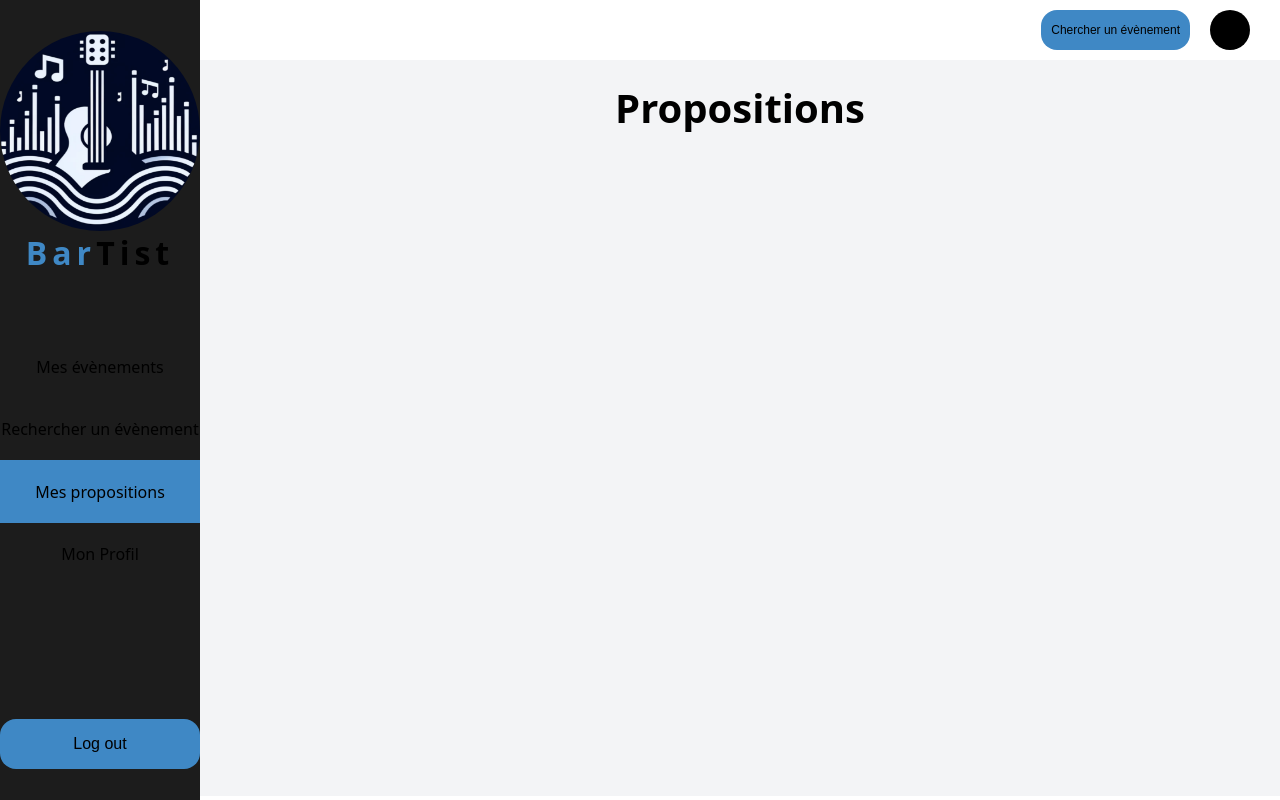
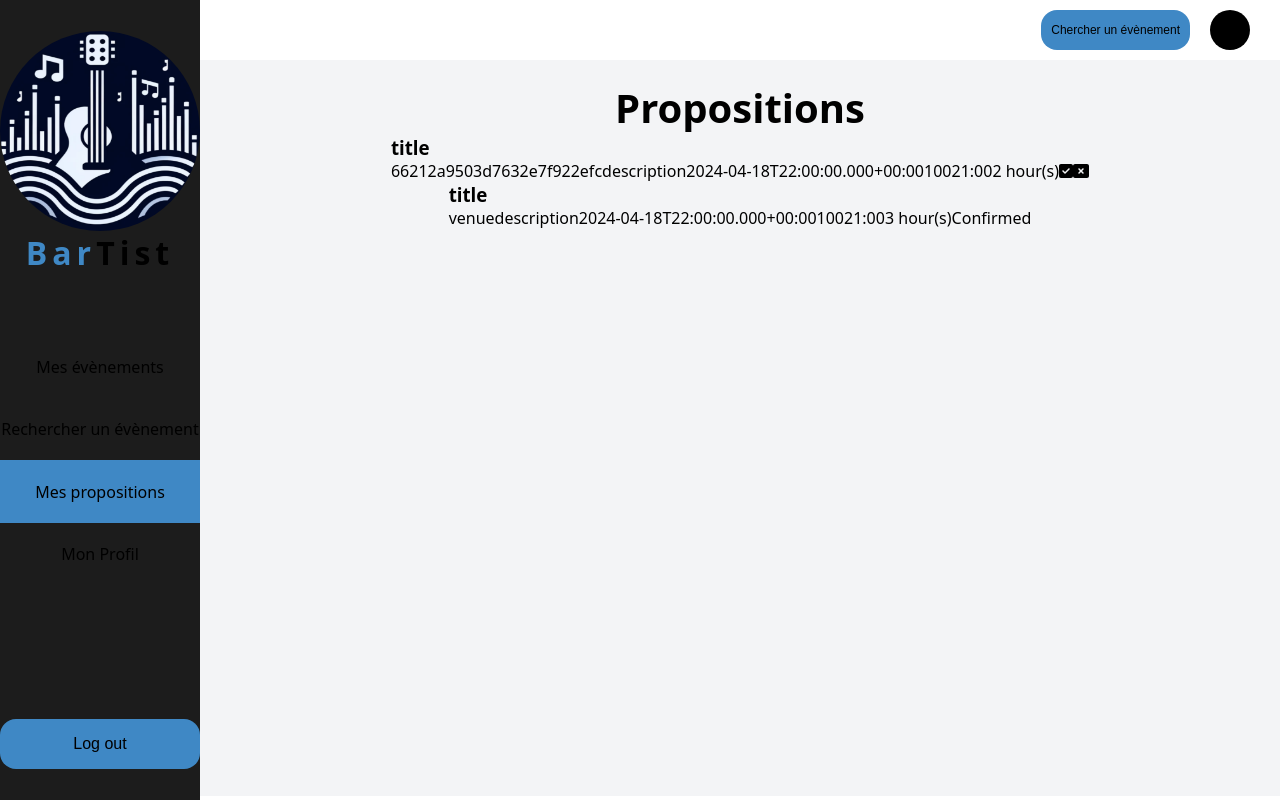
Before and after one commit to Raskoskar/bartist-frontend, a Next.js app: page /Propositions in a window 1280 px wide. Built offline with nearby package versions, Linux system fonts and the light colour scheme.

Commit message:
premiere etape bookings

```diff
--- a/src/api/bookings.js
+++ b/src/api/bookings.js
@@ -1,6 +1,10 @@
+
+
 // Fonction de liaison vers le backend pour l'affichage des bookings'
 export const displayAllBookings = async (token, isVenue) => {
     try {
+        console.log(token)
+        console.log(isVenue)
       const response = await fetch(`http://localhost:3000/bookings/displayAllBookings`, {
         method: "POST",
         headers: {
@@ -14,3 +18,20 @@
       console.error("Error during display bookings:", error.message);
     }
   };
+
+  // Fonction de liaison vers le backend pour le changement de statut d'un booking'
+export const updateBookingStatus = async (token, isVenue, status) => {
+    try {
+      const response = await fetch(`http://localhost:3000/bookings/updateBookingStatus`, {
+        method: "POST",
+        headers: {
+          "Content-Type": "application/json",
+        },
+        body: JSON.stringify({ _id: _id}),
+      });
+      const data = await response.json();
+      return data;
+    } catch (error) {
+      console.error("Error during booking update", error.message);
+    }
+  };
--- a/src/components/cardBooking.js
+++ b/src/components/cardBooking.js
@@ -0,0 +1,55 @@
+import styles from '../styles/CardBooking.module.css';
+import Image from 'next/image';
+import React from 'react';
+import { FontAwesomeIcon } from '@fortawesome/react-fontawesome';
+import { faCheckSquare, faWindowClose } from '@fortawesome/free-solid-svg-icons';
+
+import { updateBookingStatus } from '../api/bookings';
+
+export default function CardBooking(props) {
+
+    //État local pour stocker les événements récupérés depuis l'api bookings
+
+
+    const handleConfirmBooking = () => {
+        const status = 'Confirmed';
+        props.updateBookingStatus(status)
+	}
+
+    const handleRefuseBooking = () => {
+        const status = 'Refused';
+        props.updateBookingStatus(status)
+	}
+
+    const buttons = (
+        <>
+            <FontAwesomeIcon onClick={() => handleConfirmBooking()} icon={faCheckSquare}  className={styles.actionIcon} />
+            <FontAwesomeIcon onClick={() => handleRefuseBooking()} icon={faWindowClose}  className={styles.actionIcon} />
+        </>
+    )
+
+
+    return (
+        <div className={styles.card}>
+            {/* <Image
+                className={styles.pictureEvent}
+                src={props.picture}
+                alt={props.title}
+                width={200}
+                height={100}
+            />  */}
+            <h3 className={styles.cardTitle}>{props.title}</h3>
+            <div className={styles.cardInfo}>
+            <span>{props.venue}</span>
+                <span>{props.description}</span>
+                <span>{props.date}</span>
+                <span>{props.rate}</span>
+                <span>{props.hour_start}</span>
+                <span>{props.duration} hour(s)</span>
+                {props.status === 'Pending' && buttons}
+                {(props.status === 'Confirmed' || props.status === 'Refused') && <span>{props.status}</span>}
+
+            </div>
+        </div>
+    )
+  }
--- a/src/pages/Propositions.js
+++ b/src/pages/Propositions.js
@@ -1,17 +1,74 @@
 import Layout from "@/components/Layout"
 import styles from "@/styles/Propositions.module.css"
 import { useSelector } from "react-redux";
+import React, { useEffect, useState } from 'react';
+import CardBooking from "@/components/cardBooking";
+import { displayAllBookings } from '../api/bookings';
 
-import { displayAllBookings } from "@/api/bookings";
 
 export default function Propositions() {
     const user = useSelector((state) => state.user.value);
+    // const [bookings, setBookings] = useState([]);
+
+
+    // useEffect(() => {
+    //     displayAllBookings()
+    //     .then(data => {
+    //         setBookings(data);
+    //         console.log('data',data);
+    //         console.log('bookings',bookings)
+    //     });
+    // }, []);
+
+    const dataBookings = [
+        { title:'title',
+        picture:'picture',
+        venue:'66212a9503d7632e7f922efc',
+        status:'Pending',
+        description:'description',
+        date:'2024-04-18T22:00:00.000+00:00',
+        rate:100,
+        hour_start:'21:00',
+        duration:2,
+        creatorIsVenue: false,
+    },
+    { title:'title',
+    picture:'picture',
+    venue:'venue',
+    status:'Confirmed',
+    description:'description',
+    date:'2024-04-18T22:00:00.000+00:00',
+    rate:100,
+    hour_start:'21:00',
+    duration:3,
+    creatorIsVenue: false,
+},
+      ];
+
+    const booking = dataBookings.map((data, i ) => {
+        return (
+          <CardBooking
+            key={i}
+            title={data.title}
+            // picture={data.picture}
+            venue={data.venue}
+            status={data.status}
+            description={data.description}
+            date={data.date}
+            rate={data.rate}
+            hour_start={data.hour_start}
+            duration={data.duration}
+
+          />
+        );
+    })
 
 
     return (
         <Layout isSelected={"prop"}>
             <div className={styles.main}>
                 <h1>Propositions</h1>
+                {booking}
             </div>
         </Layout>
     )
```
Also changed, not shown: src/styles/CardBooking.module.css (added), 1 other file (tests, documents, lock files or other folders).
